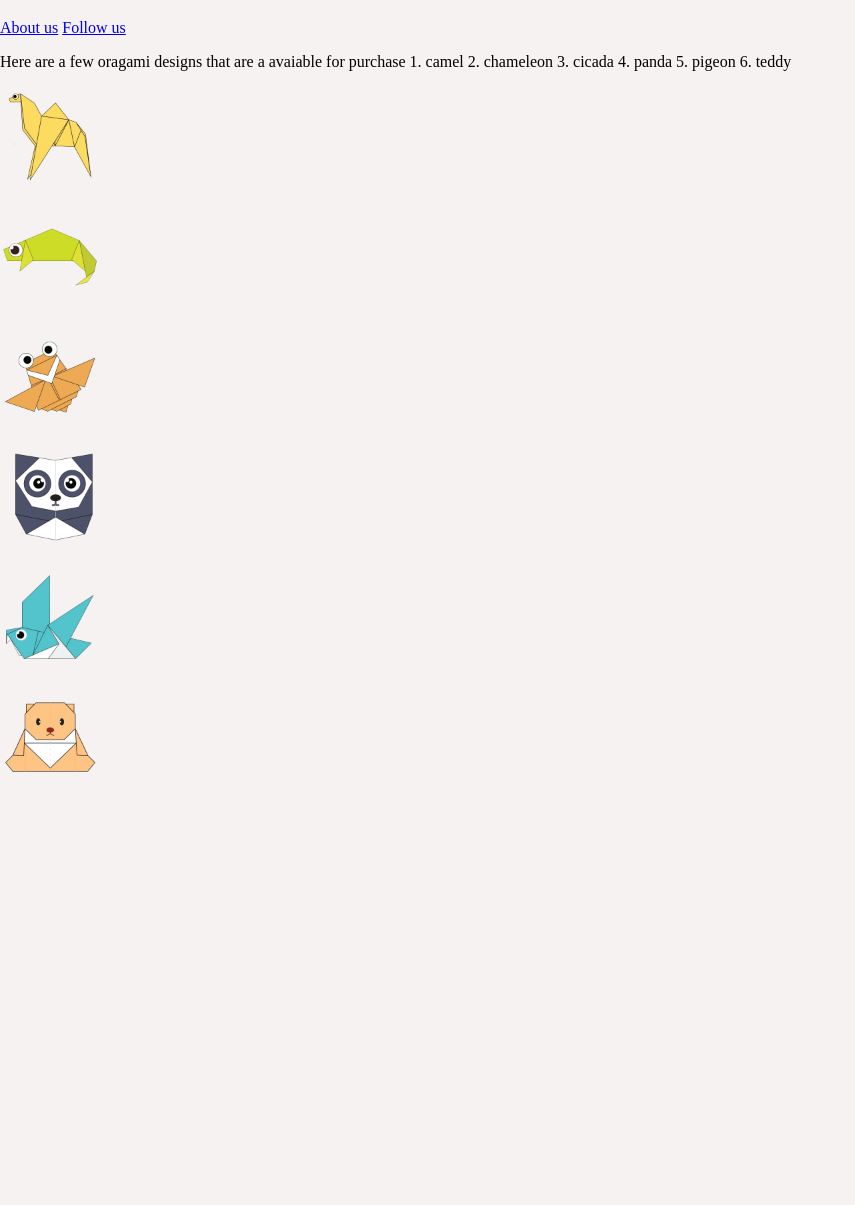
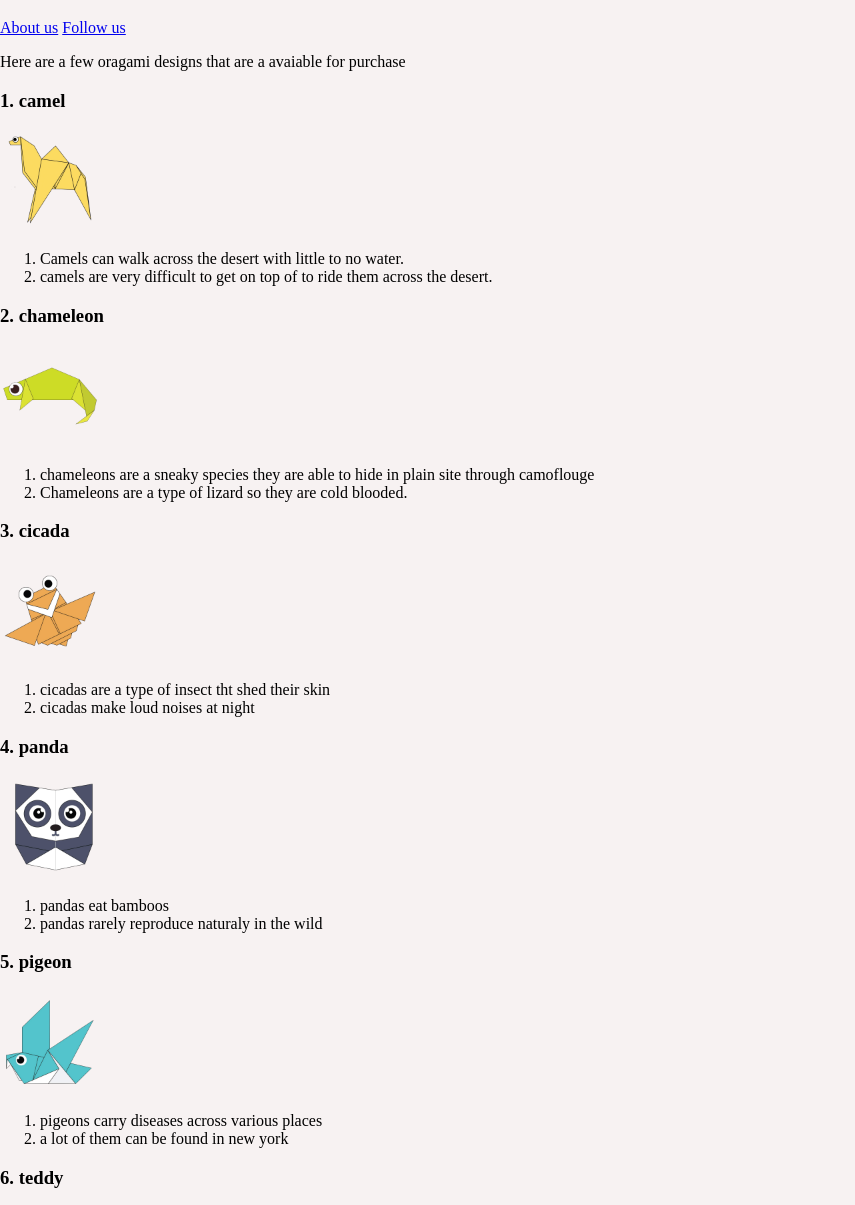
Before and after one commit to WhiteHatJr-ultrahispeed-projects/P-49-Oragami, a plain HTML site: page index.html in a window 1280 px wide. Shown: the part 61-1266 px from the top of the page, without its empty margins (0-855 px from the left). Before the commit the page ends 868 px from the top, so only its background shows below. Drawn offline with Linux system fonts and the light colour scheme.

Commit message:
Add files via upload

```diff
--- a/index.html
+++ b/index.html
@@ -14,28 +14,74 @@ href = "style.css" />
     <a href="followUs.html">Follow us</a>
     <p>
         Here are a few oragami designs that are a avaiable for purchase
-        1. camel
-        2. chameleon
-        3. cicada
-        4. panda
-        5. pigeon
-        6. teddy
     </p>
 <div class="oragami">
+    <h3>1. camel</h3>
     <img src="camel.png" width=100 height=100>
-    <p>
 
-    </p>
+    <ol>
+        <li>
+            Camels can walk across the desert with little to no water.
+            </li>
+            <li>
+            camels are very difficult to get on top of to ride them across the desert.
+        </li>
+    </ol>
+
+    <h3>2. chameleon</h3>
     <img src="chameleon.png" width=100 height=100>
-    <p></p>
+    <ol>
+        <li>
+           chameleons are a sneaky species they are able to hide in plain site through camoflouge
+            </li>
+            <li>
+ Chameleons are a type of lizard so they are cold blooded.
+        </li>
+    </ol>
+
+    <h3>3. cicada</h3>
     <img src="cicada.png" width=100 height=100>
-    <p></p>
+    <ol>
+        <li>
+           cicadas are a type of insect tht shed their skin
+            </li>
+            <li>
+  cicadas make loud noises at night
+        </li>
+    </ol>
+
+    <h3>4. panda</h3>
     <img src="panda.png" width=100 height=100>
-    <p></p>
+    <ol>
+        <li>
+           pandas eat bamboos
+            </li>
+            <li>
+  pandas rarely reproduce naturaly in the wild
+        </li>
+    </ol>
+
+    <h3>5. pigeon</h3>
     <img src="pigeon.png" width=100 height=100>
-    <p></p>
+    <ol>
+        <li>
+           pigeons carry diseases across various places
+            </li>
+            <li>
+  a lot of them can be found in new york
+        </li>
+    </ol>
+
+    <h3>6. teddy</h3>
     <img src="teddy.png" width=100 height=100>
-    <p></p>
+    <ol>
+        <li>
+           teddy bears are a cuddly toy you sleep with
+            </li>
+            <li>
+ most of them are based on grizly bears
+        </li>
+    </ol>
     </div>
 </body>
 </head>
```
